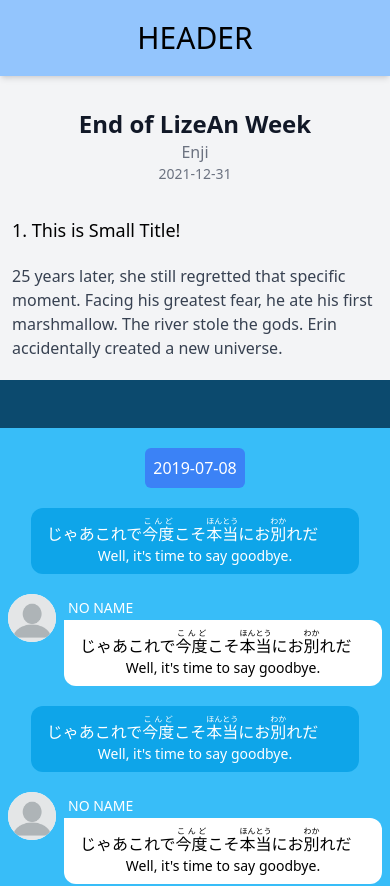
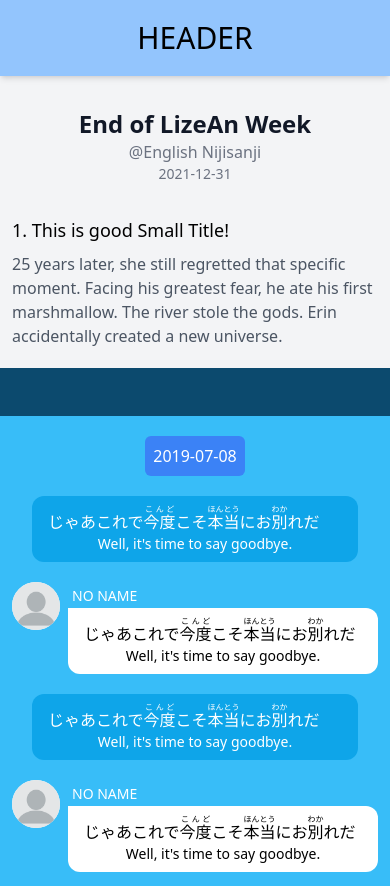
Before and after one commit to asoyuta/vapan-next-js, a Next.js app: page /articles/read in a window 390 px wide. Shown: the top 886 px of the page. Built offline with nearby package versions, Linux system fonts and the light colour scheme.

Commit message:
responsive for tablet

```diff
--- a/src/components/Articles/Article.js
+++ b/src/components/Articles/Article.js
@@ -3,22 +3,21 @@
 
 function Article({ title, author, createDate, updateDate, contents }) {
   return (
-    <div className="mt-8">
-      {/* Title */}
+    <div className="mt-8 sm:mt-14">
       <Title title={title} author={author} createDate={createDate} />
 
       {contents.map((content, i) => {
         switch (content.type) {
           case 'sectionTitle':
             return (
-              <h2 key={i} className="mx-3 mb-5 text-lg font-medium">
+              <h2 key={i} className="mx-3 sm:mx-8 mb-2 sm:mb-3 text-lg sm:text-2xl font-medium">
                 {content.sectionTitle}
               </h2>
             )
 
           case 'text':
             return (
-              <p key={i} className="mx-3 mb-5 text-gray-700 text-base">
+              <p key={i} className="mx-3 sm:mx-8 mb-5 text-gray-600 text-base sm:text-lg">
                 {content.text}
               </p>
             )
--- a/src/components/Articles/Dialogue.js
+++ b/src/components/Articles/Dialogue.js
@@ -7,13 +7,13 @@
   return (
     <div className="mb-5">
       {/* Display */}
-      <div className="max-w-3xl">
+      <div className="">
         {/* Option / Character Details / Stream Details */}
-        <div className=" bg-sky-900 h-12 top-0 z-50"></div>
+        <div className=" bg-sky-900 h-12 sm:h-16 top-0 z-50"></div>
         {/* Chat */}
-        <div className="bg-sky-400 h-[calc(105vh-96px)] overflow-scroll scrollbar-hide px-2">
+        <div className="bg-sky-400 h-[calc(105vh-96px)] overflow-scroll scrollbar-hide px-3 sm:px-6">
           <div className="flex items-center mt-5">
-            <p className="text-base inline-block mx-auto text-center bg-blue-500 text-white p-2 rounded-md">
+            <p className="text-base sm:text-lg inline-block mx-auto text-center bg-blue-500 text-white p-2 sm:px-4 rounded-md">
               {streamDate}
             </p>
           </div>
@@ -49,13 +49,13 @@
           })}
 
           <div className="flex items-center my-5">
-            <p className=" text-sm inline-block mx-auto text-center bg-blue-400 text-white p-2 rounded-md">
+            <p className="text-sm sm:text-base inline-block mx-auto text-center bg-blue-400 text-white p-2 sm:px-4 rounded-md">
               Conversation ends here...
             </p>
           </div>
         </div>
         {/* Decolation */}
-        <div className="bg-slate-600 h-12 top-0 z-50"></div>
+        <div className="bg-slate-600 h-12 sm:h-16 top-0 z-50"></div>
       </div>
     </div>
   )
--- a/src/components/Articles/GrayLine.js
+++ b/src/components/Articles/GrayLine.js
@@ -3,9 +3,9 @@
 function GrayLine({ nihongo, furigana, freeEN, details }) {
   return (
     <div className="flex justify-center">
-      <div className="flex flex-col items-center bg-sky-500 text-white px-4 py-2 mx-5 mt-5 rounded-xl">
+      <div className="flex flex-col items-center bg-sky-500 text-white px-4 py-2 sm:py-4 mx-5 mt-5 rounded-xl">
         <Furigana nihongo={nihongo} furigana={furigana} furiOn={true} />
-        <p className=" text-sm">{freeEN}</p>
+        <p className="text-sm sm:text-base">{freeEN}</p>
       </div>
     </div>
   )
--- a/src/components/Articles/Line.js
+++ b/src/components/Articles/Line.js
@@ -7,21 +7,21 @@
   return (
     <div className={`flex ${isFirst && 'flex-row-reverse'} ${showIcon ? 'mt-5' : 'mt-2'}`}>
       {/* Image */}
-      <div className={`relative h-12 w-12 rounded-full flex-shrink-0 ${showIcon && 'bg-white'}`}>
+      <div className={`relative h-12 w-12 sm:h-20 sm:w-20 rounded-full flex-shrink-0 ${showIcon && 'bg-white'}`}>
         {showIcon && <Image className="rounded-full" src={iconUrl} layout="fill" objectFit="cover" />}
       </div>
 
-      <div className={`flex flex-col ${isFirst ? 'items-end mr-2' : 'ml-2'}`}>
+      <div className={`flex flex-col ${isFirst ? 'items-end mr-2 sm:mr-4' : 'ml-2 sm:ml-4'}`}>
         {/* Name */}
-        {showIcon && <p className={`mt-1 mb-0.5 text-sm ${isFirst ? 'text-lime-300 mr-1' : 'text-white ml-1'}`}>{name}</p>}
+        {showIcon && <p className={`mt-1 sm:mt-3 mb-0.5 text-sm sm:text-lg ${isFirst ? 'text-lime-300 mr-1 sm:mr-3' : 'text-white ml-1 sm:ml-3'}`}>{name}</p>}
         {/* Speech Bubble */}
         <div
-          className={`flex flex-col items-center px-4 py-2 rounded-xl ${isFirst ? 'bg-lime-300' : 'bg-white'} ${
+          className={`flex flex-col items-center px-4 py-2 sm:py-4 rounded-xl ${isFirst ? 'bg-lime-300' : 'bg-white'} ${
             showIcon && (isFirst ? 'rounded-tr-none' : 'rounded-tl-none')
           }`}
         >
           <Furigana nihongo={nihongo} furigana={furigana} furiOn={true} />
-          <p className=" text-sm">{freeEN}</p>
+          <p className="text-sm sm:text-base">{freeEN}</p>
         </div>
       </div>
     </div>
--- a/src/components/Articles/Title.js
+++ b/src/components/Articles/Title.js
@@ -1,9 +1,9 @@
 function Title({ title, author, createDate }) {
   return (
-    <div className="flex flex-col items-center mb-8 mx-3">
-      <h1 className="text-2xl text-gray-900 font-bold">{title}</h1>
-      <h2 className="text-base text-gray-500">{author}</h2>
-      <h2 className="text-sm text-gray-500">{createDate}</h2>
+    <div className="flex flex-col items-center mb-8 sm:mb-12 mx-3 sm:mx-8">
+      <h1 className="text-2xl sm:text-4xl text-gray-900 font-bold">{title}</h1>
+      <h2 className="text-base sm:text-xl text-gray-500">@{author}</h2>
+      <h2 className="text-sm sm:text-lg text-gray-500">{createDate}</h2>
     </div>
   )
 }
--- a/src/components/Furigana.js
+++ b/src/components/Furigana.js
@@ -4,7 +4,7 @@
   return (
     <>
       {furiOn ? (
-        <ruby className="text-base">
+        <ruby className="text-base sm:text-lg">
           {nihongo.map((_, i) => (
             <React.Fragment key={i}>
               {nihongo[i]} <rt>{furigana[i]}</rt>
--- a/src/pages/articles/read.js
+++ b/src/pages/articles/read.js
@@ -232,7 +232,7 @@
 const contents = [
   {
     type: 'sectionTitle',
-    sectionTitle: '1. This is Small Title!'
+    sectionTitle: '1. This is good Small Title!'
   },
   {
     type: 'text',
@@ -250,7 +250,7 @@
 
 const article = {
   title: 'End of LizeAn Week',
-  author: 'Enji',
+  author: 'English Nijisanji',
   createDate: '2021-12-31',
   updateDate: '2022-01-11',
   contents: contents,
```
